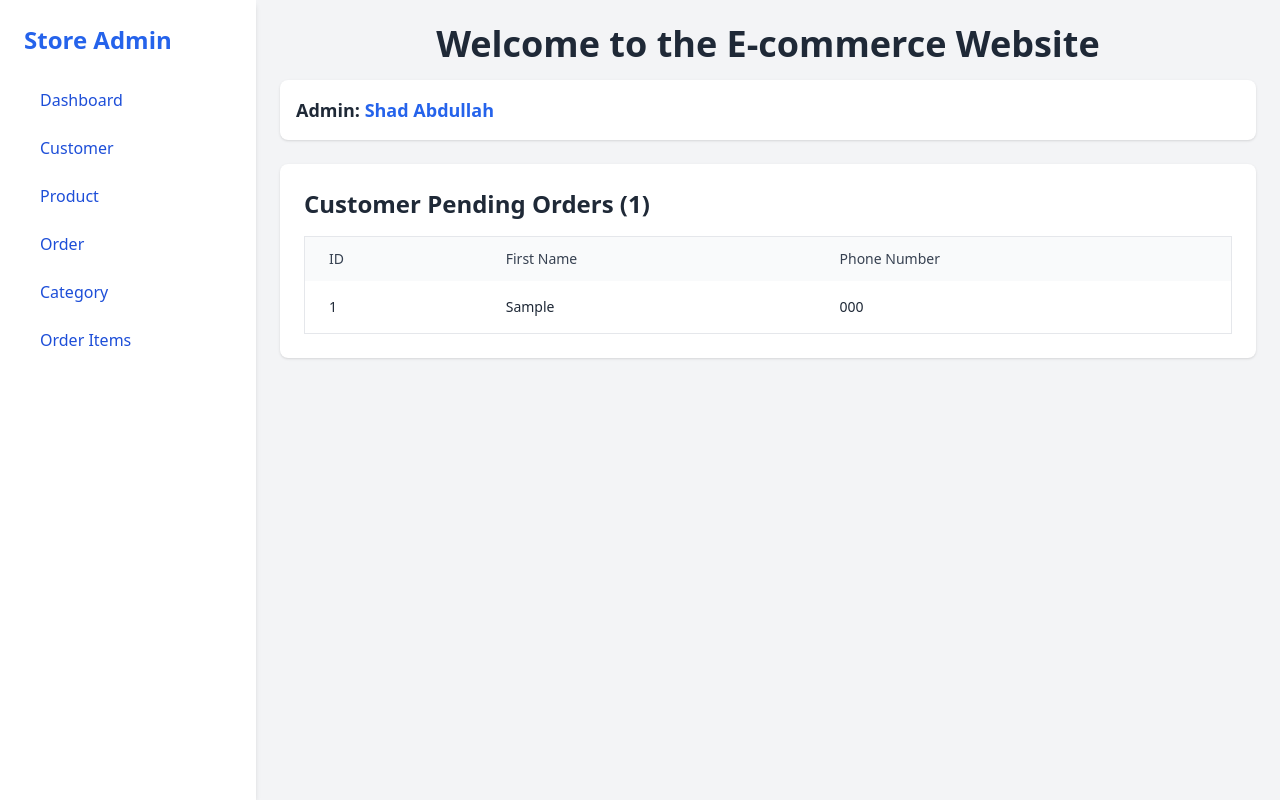
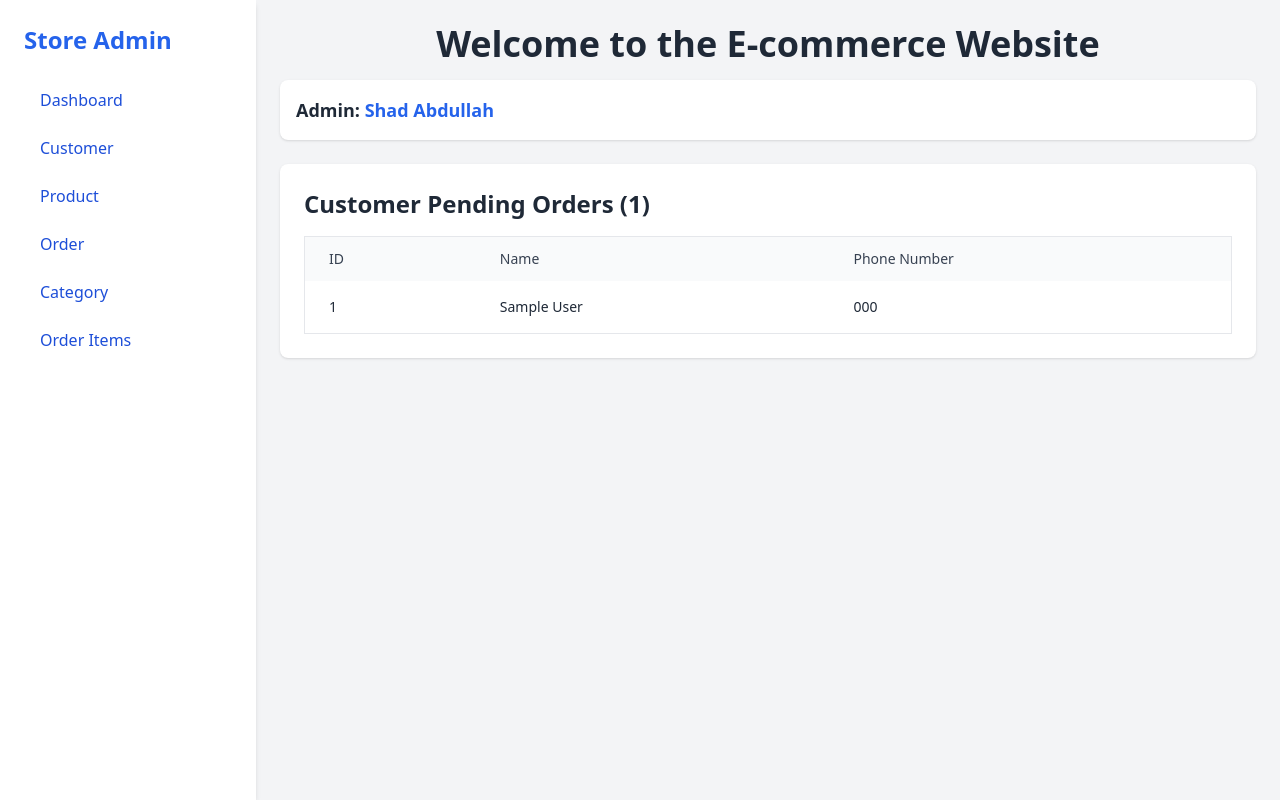
Before and after one commit to Excavitor/online_store, a Django app: page / in a window 1280 px wide. Run offline with Django 4.2, Linux system fonts and the light colour scheme; tables that the repository leaves empty hold one stand-in row (values such as "Sample post"); some libraries are stand-ins or nearby versions.

Commit message:
Dashboard customer first and last name combined and Product available in frontend column text changed to yes and no.

```diff
--- a/store_app/templates/dashboard.html
+++ b/store_app/templates/dashboard.html
@@ -38,7 +38,7 @@
                     <thead class="bg-gray-50">
                         <tr>
                             <th class="px-6 py-3 text-left text-sm font-medium text-gray-700">ID</th>
-                            <th class="px-6 py-3 text-left text-sm font-medium text-gray-700">First Name</th>
+                            <th class="px-6 py-3 text-left text-sm font-medium text-gray-700">Name</th>
                             <th class="px-6 py-3 text-left text-sm font-medium text-gray-700">Phone Number</th>
                         </tr>
                     </thead>
@@ -46,7 +46,7 @@
                         {% for customer in customer_orders_pending %}
                         <tr>
                             <td class="px-6 py-4 text-sm">{{ customer.id }}</td>
-                            <td class="px-6 py-4 text-sm">{{ customer.first_name }}</td>
+                            <td class="px-6 py-4 text-sm">{{ customer.first_name }} {{ customer.last_name }}</td>
                             <td class="px-6 py-4 text-sm">{{ customer.phone_number }}</td>
                         </tr>
                         {% endfor %}
--- a/store_app/views.py
+++ b/store_app/views.py
@@ -35,9 +35,47 @@ def products(request):
         request,
         'products.html',
         {
+            'name': 'Shad Abdullah',
             'products_set': list(products_set),
         }
     )
+
+
+# def products(request):
+#     sort_by = request.GET.get('sort_by', 'created_at')  # Default sort by 'created_at'
+#     allowed_sort_fields = ['id', 'title', 'price', 'inventory', 'created_at',
+#                            'category__title']  # Add valid fields for sorting
+#
+#     # Prepend '-' for descending order if the field is clicked again (more advanced, for now, simple sort)
+#     # Basic validation: if sort_by parameter is not in allowed fields, default to 'created_at'
+#     # For foreign key fields like category, use 'category__title' to sort by category title
+#
+#     actual_sort_field = sort_by
+#     if sort_by.startswith('-'):
+#         actual_sort_field = sort_by[1:]  # Get the field name without '-'
+#
+#     if actual_sort_field not in [field.replace('category__title', 'category') for field in
+#                                  allowed_sort_fields]:  # Adjust for category check
+#         sort_by = 'created_at'  # Default to a safe field
+#
+#     # Prevent sorting by description as it's a TextField and might not be efficient or meaningful
+#     if 'description' in sort_by:
+#         sort_by = 'created_at'
+#
+#     try:
+#         products_set = Product.objects.all().order_by(sort_by)
+#     except Exception as e:  # Catch potential errors if sort_by is invalid despite checks
+#         products_set = Product.objects.all().order_by('created_at')
+#
+#     return render(
+#         request,
+#         'products.html',
+#         {
+#             'products_set': list(products_set),
+#             'current_sort': sort_by,  # Pass current sort to template for link generation
+#             'name': 'Shad Abdullah',  # Assuming 'name' is still needed in this template
+#         }
+#     )
 
 def orders(request):
     orders_set = Order.objects.all()
```
Also changed, not shown: store_app/templates/products.html (+7 -1 lines).
